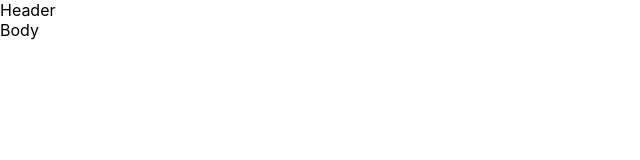
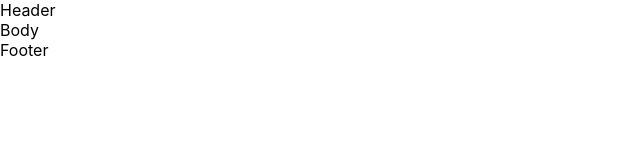
Before and after one commit to AdammmVV/mikrotasks, a React (Create React App) app: page / in a window 1280 px wide. Shown: the top 160 px of the page, without its empty margins (0-640 px from the left). Built offline with nearby package versions, Linux system fonts and the light colour scheme.

Commit message:
create Footer.tsx

```diff
--- a/src/App.tsx
+++ b/src/App.tsx
@@ -2,12 +2,14 @@ import React from 'react';
 import './App.css';
 import {Header} from "./site/Header";
 import {Body} from "./site/Body";
+import {Footer} from "./site/Footer";
 
 function App() {
     return (
         <>
             <Header/>
             <Body/>
+            <Footer/>
         </>
 
     )
--- /dev/null
+++ b/src/site/Footer.tsx
@@ -0,0 +1,6 @@
+export const Footer = () => {
+    return (
+        <div>Footer</div>
+    )
+
+}
```
